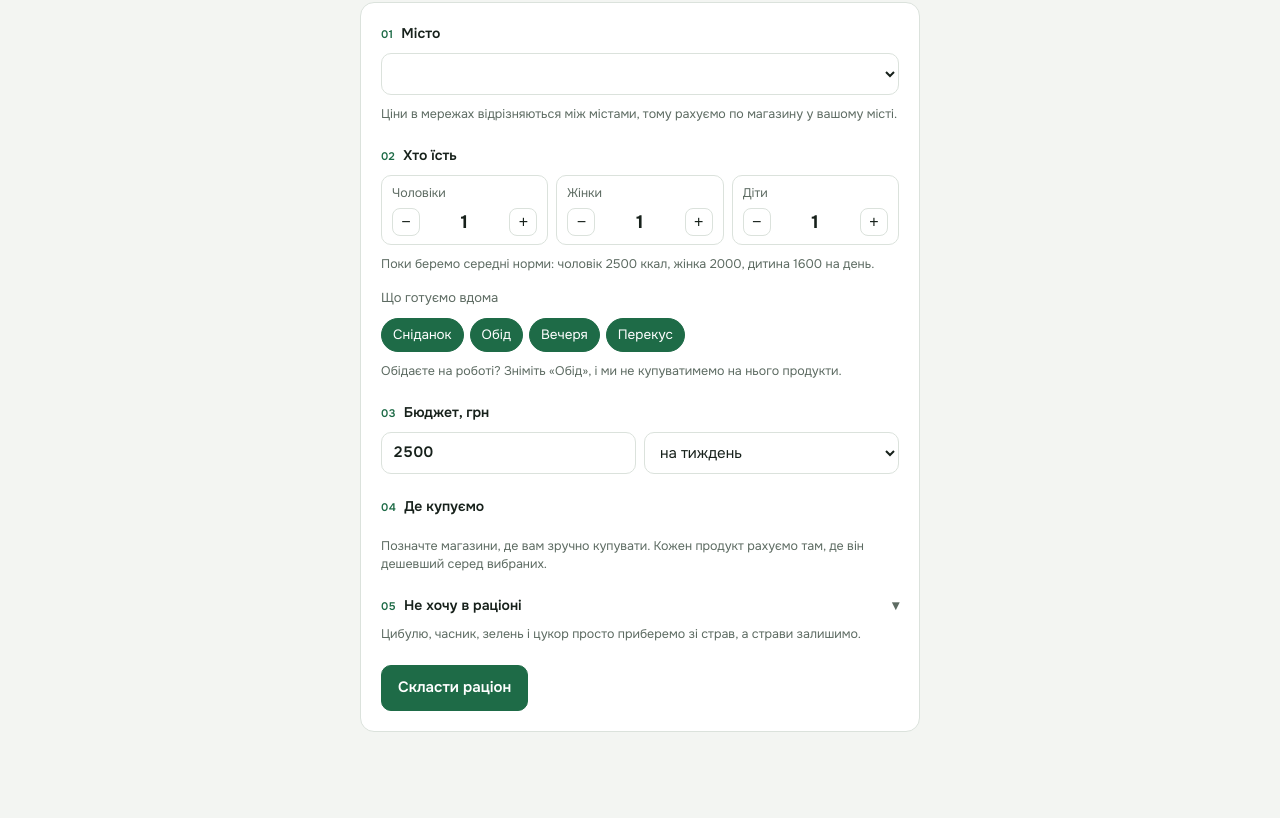
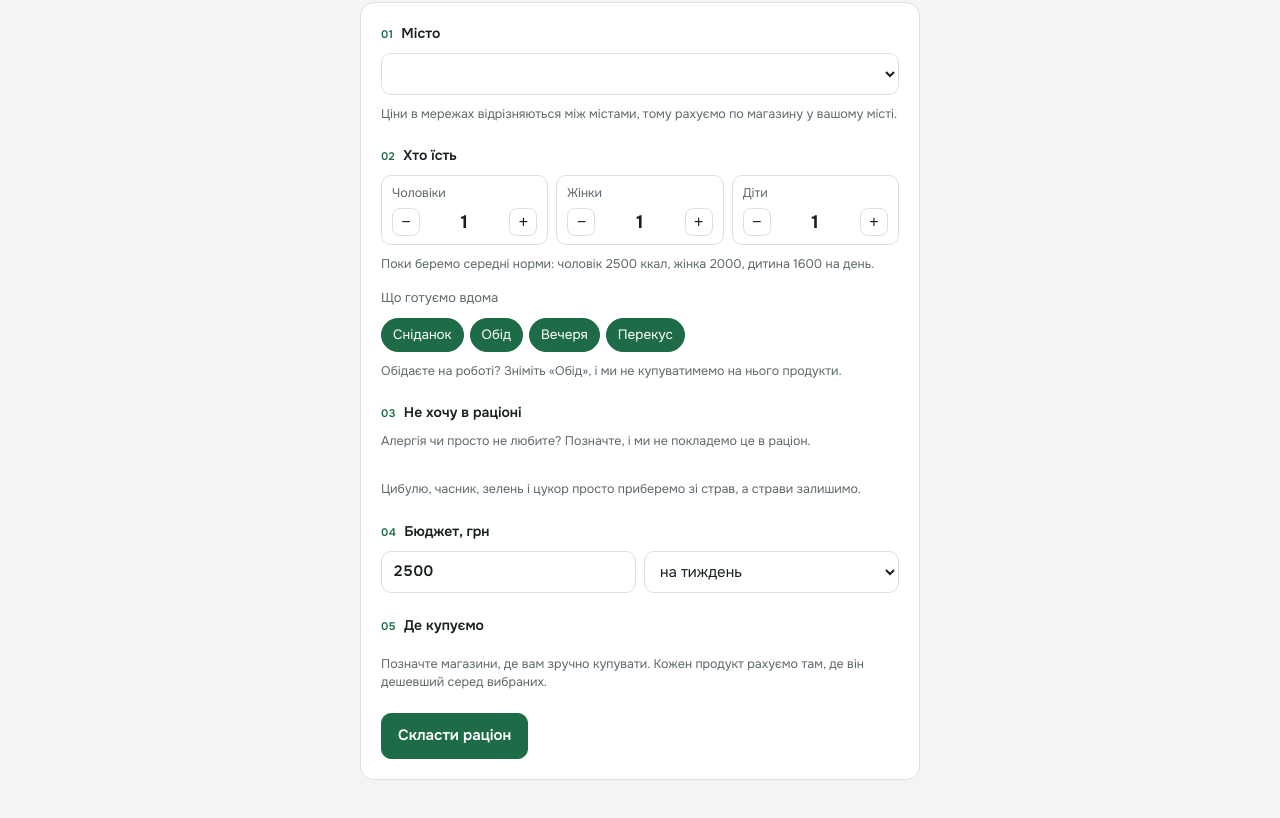
Before and after one commit to vibecoder-bulavin/ration-builder, a website: page site/template.html in a window 1280 px wide. Shown: the part 94-912 px from the top of the page. Before the commit the page ends 882 px from the top, so only its background shows below. Drawn offline with Linux system fonts and the light colour scheme; a web font is replaced by a local one.

Commit message:
Показувати «Не хочу в раціоні» відкритим і третім кроком форми
Co-Authored-By: Claude Opus 5.5 <noreply@anthropic.com>
Claude-Session: https://claude.ai/code/session_01MN2bnyqxp7eC5kDbmReKDf

```diff
--- a/site/template.html
+++ b/site/template.html
@@ -206,6 +206,7 @@ input:focus-visible,select:focus-visible,button:focus-visible,.chip input:focus-
 .exd summary::-webkit-details-marker{display:none}
 .exd summary::after{content:"▾";margin-left:auto;color:var(--muted);transition:transform .2s}
 .exd:not([open]) summary::after{transform:rotate(-90deg)}
+.exlead{margin:0 0 10px}
 .exn{color:var(--accent);font-weight:500;font-size:13px}
 .actions{display:flex;gap:8px;flex-wrap:wrap}
 .mbar{display:none}
@@ -271,8 +272,15 @@ input:focus-visible,select:focus-visible,button:focus-visible,.chip input:focus-
       <p class="hint">Обідаєте на роботі? Зніміть «Обід», і ми не купуватимемо на нього продукти.</p>
     </fieldset>
 
+    <fieldset class="exf">
+      <legend><span class="n">03</span>Не хочу в раціоні <span class="exn" id="exn"></span></legend>
+      <p class="hint exlead">Алергія чи просто не любите? Позначте, і ми не покладемо це в раціон.</p>
+      <div class="chips" id="excl"></div>
+      <p class="hint">Цибулю, часник, зелень і цукор просто приберемо зі страв, а страви залишимо.</p>
+    </fieldset>
+
     <fieldset>
-      <legend><span class="n">03</span>Бюджет, грн</legend>
+      <legend><span class="n">04</span>Бюджет, грн</legend>
       <div class="budget">
         <input type="number" id="budget" min="0" step="50" value="2500" aria-label="Бюджет, грн">
         <select id="period" aria-label="Період">
@@ -284,18 +292,10 @@ input:focus-visible,select:focus-visible,button:focus-visible,.chip input:focus-
     </fieldset>
 
     <fieldset>
-      <legend><span class="n">04</span>Де купуємо</legend>
+      <legend><span class="n">05</span>Де купуємо</legend>
       <div class="chips" id="stores"></div>
       <p class="hint">Позначте магазини, де вам зручно купувати. Кожен продукт рахуємо там, де він дешевший серед вибраних.</p>
       <p class="note warn" id="storeerr" hidden>Оберіть хоча б один магазин, і ми складемо раціон.</p>
-    </fieldset>
-
-    <fieldset>
-      <details class="exd" id="exd" open>
-        <summary><span class="n">05</span>Не хочу в раціоні <span class="exn" id="exn"></span></summary>
-        <div class="chips" id="excl"></div>
-        <p class="hint">Цибулю, часник, зелень і цукор просто приберемо зі страв, а страви залишимо.</p>
-      </details>
     </fieldset>
 
     <div class="actions">
@@ -848,7 +848,6 @@ $("#reroll").addEventListener("click",()=>{
   seed=2+Math.floor(Math.random()*100000); buildReason="reroll"; track("other_variant_clicked",{variant,n:hist.eco.length}); schedule(true,0); });
 function exCount(){ const n=EXCL.filter((_,i)=>$("#ex-"+i).checked).length; $("#exn").textContent=n?`· ${n}`:""; }
 $("#excl").addEventListener("change",exCount);
-if(matchMedia("(max-width:860px)").matches) $("#exd").open=false;
 $("#mbgo").addEventListener("click",()=>{ if(!revealed){ track("mobile_bar_clicked",{action:"build"}); firstPlan(); return; }
   track("mobile_bar_clicked",{action:sumState==="above"?"shop":"results"});
   if(sumState==="above"){ if(!shopOpen){ shopOpen=true; track("shopping_list_opened",{variant,mode:shopMode,from:"mobile_bar"}); render(); } $("#shop").scrollIntoView({behavior:"smooth",block:"start"}); }
```
